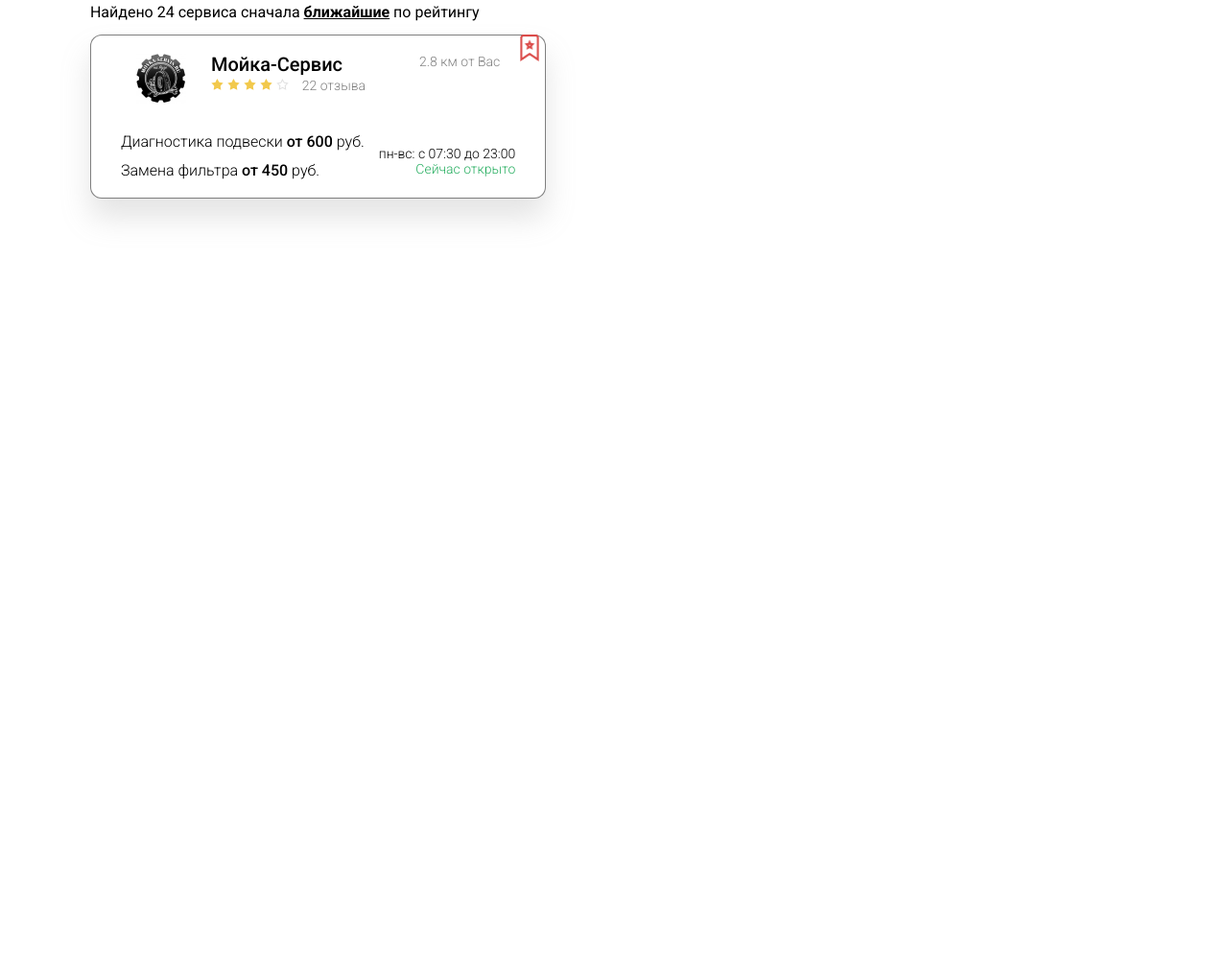
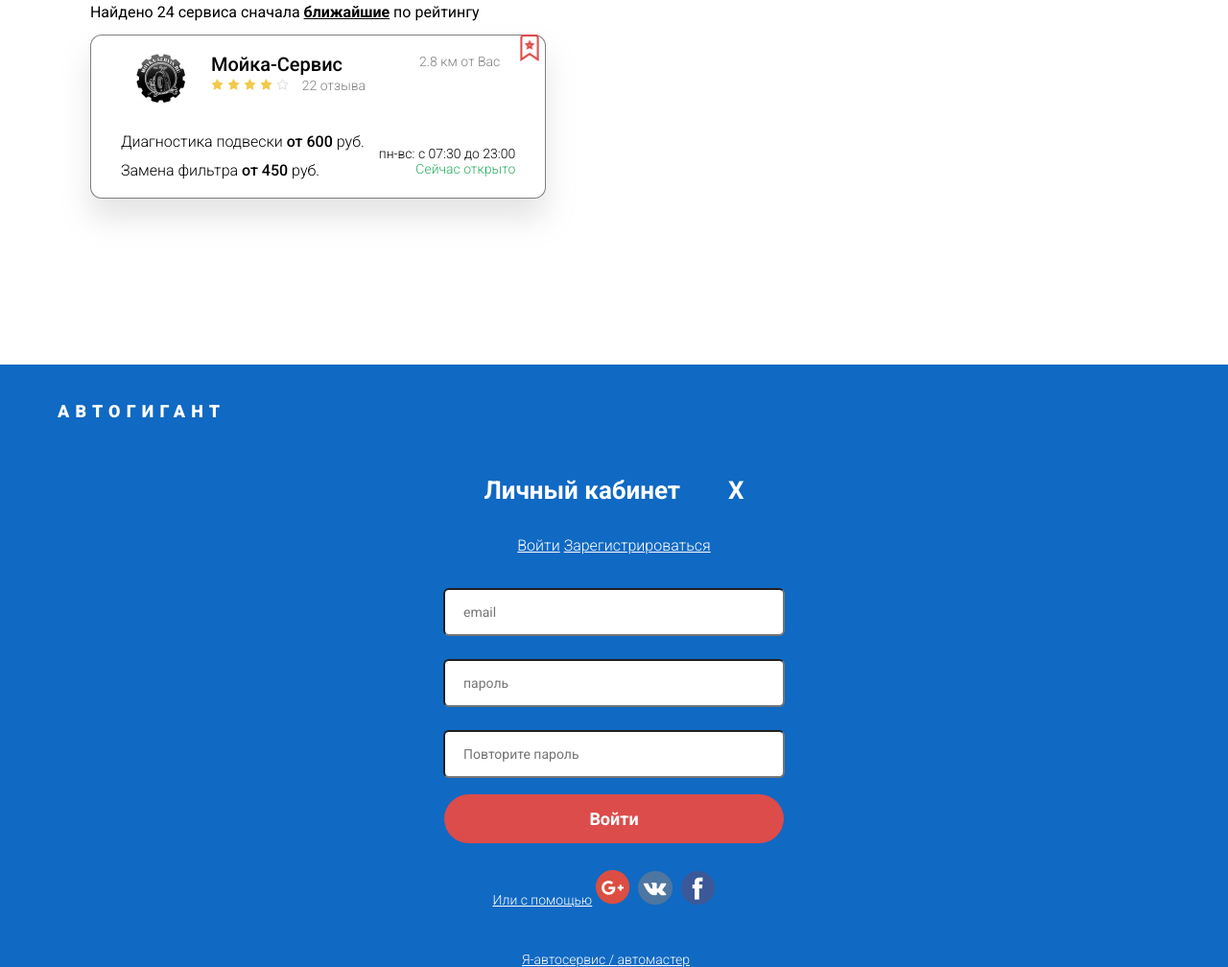
Before and after one commit to SergeyShashin/autogigant, a website: page index.html in a window 1280 px wide. Shown: the part 1507-2515 px from the top of the page at 96% size. Before the commit the page ends 1887 px from the top, so only its background shows below. Drawn offline with Linux system fonts and the light colour scheme.

Commit message:
wrap-private-cabinet done

```diff
--- a/index.html
+++ b/index.html
@@ -163,6 +163,33 @@
             </div>
         </div>
 
+        <div class="wrap-private-cabinet">
+            <a href="#" class="logo">АВТОГИГАНТ</a>
+            <div class="wrap-froma-close">
+                <div class="wrap-forma align-center">
+                    <h1>Личный кабинет<span class="close">X</span></h1>
+                    <div class="wrap-input-registry">
+                        <a href="#">Войти</a>
+                        <a href="#">Зарегистрироваться</a>
+                    </div>
+                    <form action="">
+                        <input type="email" placeholder="email">
+                        <input type="password" placeholder="пароль">
+                        <input type="password" placeholder="Повторите пароль">
+                        <button>Войти</button>
+                    </form>
+                    <div class="icons">
+                        <a href="#">Или с помощью</a>
+                        <img src="/img/google.png" alt="google">
+                        <img src="/img/vk.png" alt="vk">
+                        <img src="/img/facebook.png" alt="facebook">
+                        <p><a href="#">Я-автосервис / </a> <a href="#"> автомастер</a></p>
+
+                    </div>
+                </div>
+            </div>
+        </div>
+
     </div>
 
 </body>
--- a/scss/index.scss
+++ b/scss/index.scss
@@ -402,7 +402,7 @@ select {
     margin-right: 15px;
 }
 
-.services p{
+.services p {
     margin-top: 11px;
 }
 
@@ -413,17 +413,17 @@ select {
     color: #000000;
 }
 
-.workTime{
+.workTime {
     font-weight: 300;
     font-size: 14px;
     line-height: 16px;
 }
 
-.workTime :first-child{
-    margin-top:25px;
+.workTime :first-child {
+    margin-top: 25px;
 }
 
-.status{
+.status {
     font-weight: 300;
     font-size: 14px;
     line-height: 16px;
@@ -431,6 +431,88 @@ text-align: right;
     color: #27AE60;
 }
 
+.wrap-private-cabinet {
+    padding: 38px 60px 0 60px;
+    background: #1069c3;
+    color: #FFFFFF;
+}
+
+.wrap-froma-close {
+    margin-top: 57px;
+}
+
+.wrap-forma {}
+
+.wrap-forma h1 {
+    font-weight: bold;
+    font-size: 26px;
+    line-height: 30px;
+}
+
+.wrap-input-registry {
+    margin: 33px 0 35px 0;
+}
+
+.wrap-input-registry a {
+    color: #FFFFFF;
+    text-decoration: underline;
+    font-weight: 300;
+    font-size: 16px;
+    line-height: 19px;
+}
+
+.close {
+    font-weight: bold;
+    font-size: 26px;
+    line-height: 30px;
+    margin-left: 50px;
+}
+
+.wrap-forma input {
+    display: block;
+    margin-top: 24px;
+    padding: 15px 19px 15px 19px;
+    width: 314px;
+    font-weight: normal;
+    font-size: 14px;
+    line-height: 16px;
+    color: #464646;
+    border-radius: 6px;
+}
+
+.wrap-forma button {
+    margin-top: 17px;
+    margin-bottom: 28px;
+    padding: 15px 19px 15px 19px;
+    width: 354px;
+    background: #DB4C4A;
+    border-radius: 30px;
+    border-style: none;
+    font-weight: bold;
+    font-size: 18px;
+    line-height: 21px;
+    text-align: center;
+    color: #FFFFFF;
+}
+
+.wrap-forma .icons {
+    font-weight: 300;
+    font-size: 14px;
+    line-height: 16px;
+    margin-right: 17px;
+}
+
+.wrap-forma .icons a {
+    text-decoration-line: underline;
+    color: #FFFFFF;
+}
+
+.wrap-forma .icons img{
+    margin: 0 5px 0 0;
+}
+.wrap-forma .icons p {
+    margin-top: 46px;
+}
 
 @media screen and (max-width: 600px) {
 
```
Also changed, not shown: img/facebook.png (added), img/google.png (added), img/vk.png (added), index.css. Lines whose indentation alone changed are shown as unchanged.
